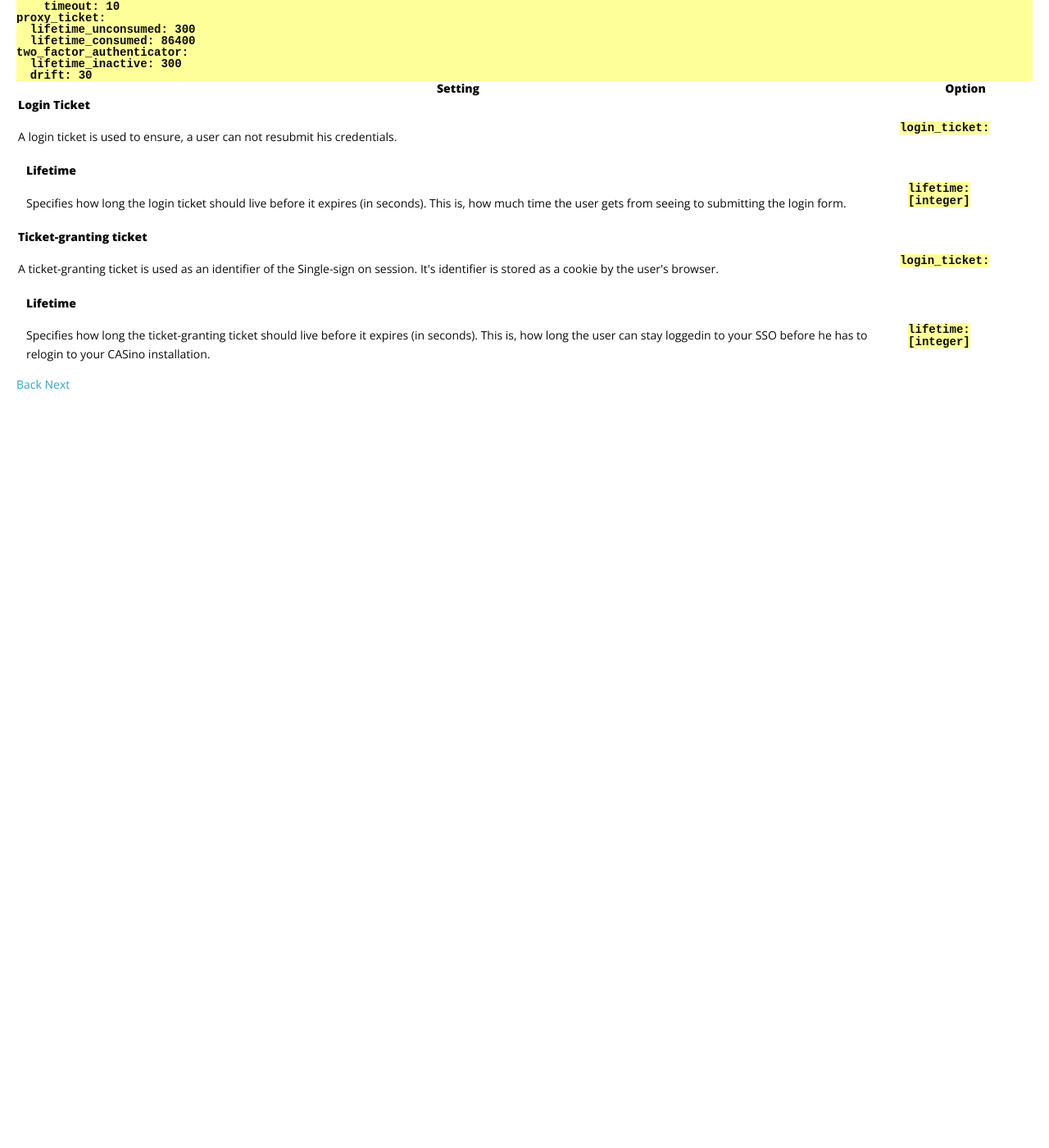
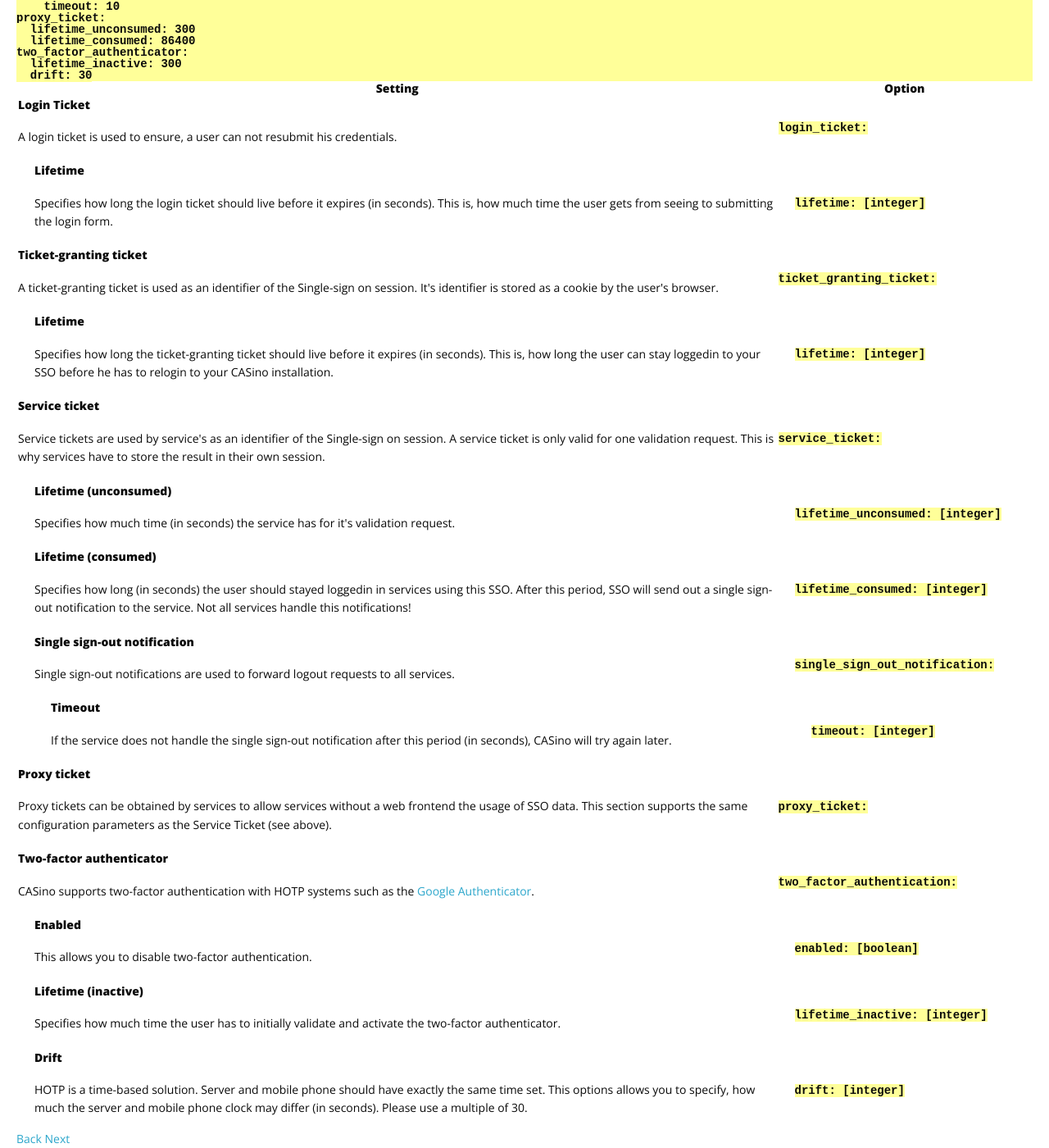
Before and after one commit to rbCAS/rbcas.github.com, a Jekyll site: the page built from docs/configuration/index.md, in a window 1280 px wide and 1400 px high, scrolled down 666 px. Shown: the whole window at 82% size. Built offline with Jekyll 4.4.1, drawn with Linux system fonts in a browser that asks for light colours; before the commit the page ends 1162 px from its top, so only the background shows below that.

Commit message:
More documentation

```diff
--- a/docs/configuration/index.md
+++ b/docs/configuration/index.md
@@ -44,7 +44,7 @@ two_factor_authenticator:
   <thead>
     <tr>
       <th>Setting</th>
-      <th>Option</th>
+      <th width="25%">Option</th>
     </tr>
   </thead>
   <tbody>
@@ -62,7 +62,7 @@ two_factor_authenticator:
       </td>
     </tr>
     <tr>
-      <td style="padding-left: 10px">
+      <td style="padding-left: 20px">
         <p class="name">
           <strong>Lifetime</strong>
         </p>
@@ -70,7 +70,7 @@ two_factor_authenticator:
           Specifies how long the login ticket should live before it expires (in seconds). This is, how much time the user gets from seeing to submitting the login form.
         </p>
       </td>
-      <td style="padding-left: 10px">
+      <td style="padding-left: 20px">
         <code>lifetime: [integer]</code>
       </td>
     </tr>
@@ -84,11 +84,11 @@ two_factor_authenticator:
         </p>
       </td>
       <td>
-        <code>login_ticket:</code>
+        <code>ticket_granting_ticket:</code>
       </td>
     </tr>
     <tr>
-      <td style="padding-left: 10px">
+      <td style="padding-left: 20px">
         <p class="name">
           <strong>Lifetime</strong>
         </p>
@@ -96,8 +96,138 @@ two_factor_authenticator:
           Specifies how long the ticket-granting ticket should live before it expires (in seconds). This is, how long the user can stay loggedin to your SSO before he has to relogin to your CASino installation.
         </p>
       </td>
-      <td style="padding-left: 10px">
+      <td style="padding-left: 20px">
         <code>lifetime: [integer]</code>
+      </td>
+    </tr>
+    <tr>
+      <td>
+        <p class="name">
+          <strong>Service ticket</strong>
+        </p>
+        <p class="description">
+          Service tickets are used by service's as an identifier of the Single-sign on session. A service ticket is only valid for one validation request. This is why services have to store the result in their own session.
+        </p>
+      </td>
+      <td>
+        <code>service_ticket:</code>
+      </td>
+    </tr>
+    <tr>
+      <td style="padding-left: 20px">
+        <p class="name">
+          <strong>Lifetime (unconsumed)</strong>
+        </p>
+        <p class="description">
+          Specifies how much time (in seconds) the service has for it's validation request.
+        </p>
+      </td>
+      <td style="padding-left: 20px">
+        <code>lifetime_unconsumed: [integer]</code>
+      </td>
+    </tr>
+    <tr>
+      <td style="padding-left: 20px">
+        <p class="name">
+          <strong>Lifetime (consumed)</strong>
+        </p>
+        <p class="description">
+          Specifies how long (in seconds) the user should stayed loggedin in services using this SSO. After this period, SSO will send out a single sign-out notification to the service. Not all services handle this notifications!
+        </p>
+      </td>
+      <td style="padding-left: 20px">
+        <code>lifetime_consumed: [integer]</code>
+      </td>
+    </tr>
+    <tr>
+      <td style="padding-left: 20px">
+        <p class="name">
+          <strong>Single sign-out notification</strong>
+        </p>
+        <p class="description">
+          Single sign-out notifications are used to forward logout requests to all services.
+        </p>
+      </td>
+      <td style="padding-left: 20px">
+        <code>single_sign_out_notification:</code>
+      </td>
+    </tr>
+    <tr>
+      <td style="padding-left: 40px">
+        <p class="name">
+          <strong>Timeout</strong>
+        </p>
+        <p class="description">
+          If the service does not handle the single sign-out notification after this period (in seconds), CASino will try again later.
+        </p>
+      </td>
+      <td style="padding-left: 40px">
+        <code>timeout: [integer]</code>
+      </td>
+    </tr>
+    <tr>
+      <td>
+        <p class="name">
+          <strong>Proxy ticket</strong>
+        </p>
+        <p class="description">
+          Proxy tickets can be obtained by services to allow services without a web frontend the usage of SSO data. This section supports the same configuration parameters as the Service Ticket (see above).
+        </p>
+      </td>
+      <td>
+        <code>proxy_ticket:</code>
+      </td>
+    </tr>
+    <tr>
+      <td>
+        <p class="name">
+          <strong>Two-factor authenticator</strong>
+        </p>
+        <p class="description">
+          CASino supports two-factor authentication with HOTP systems such as the <a href="http://support.google.com/accounts/bin/answer.py?hl=en&amp;answer=1066447">Google Authenticator</a>.
+        </p>
+      </td>
+      <td>
+        <code>two_factor_authentication:</code>
+      </td>
+    </tr>
+    <tr>
+      <td style="padding-left: 20px">
+        <p class="name">
+          <strong>Enabled</strong>
+        </p>
+        <p class="description">
+          This allows you to disable two-factor authentication.
+        </p>
+      </td>
+      <td style="padding-left: 20px">
+        <code>enabled: [boolean]</code>
+      </td>
+    </tr>
+    <tr>
+      <td style="padding-left: 20px">
+        <p class="name">
+          <strong>Lifetime (inactive)</strong>
+        </p>
+        <p class="description">
+          Specifies how much time the user has to initially validate and activate the two-factor authenticator.
+        </p>
+      </td>
+      <td style="padding-left: 20px">
+        <code>lifetime_inactive: [integer]</code>
+      </td>
+    </tr>
+    <tr>
+      <td style="padding-left: 20px">
+        <p class="name">
+          <strong>Drift</strong>
+        </p>
+        <p class="description">
+          HOTP is a time-based solution. Server and mobile phone should have exactly the same time set. This options allows you to specify, how much the server and mobile phone clock may differ (in seconds). Please use a multiple of 30.
+        </p>
+      </td>
+      <td style="padding-left: 20px">
+        <code>drift: [integer]</code>
       </td>
     </tr>
   </tbody>
```
